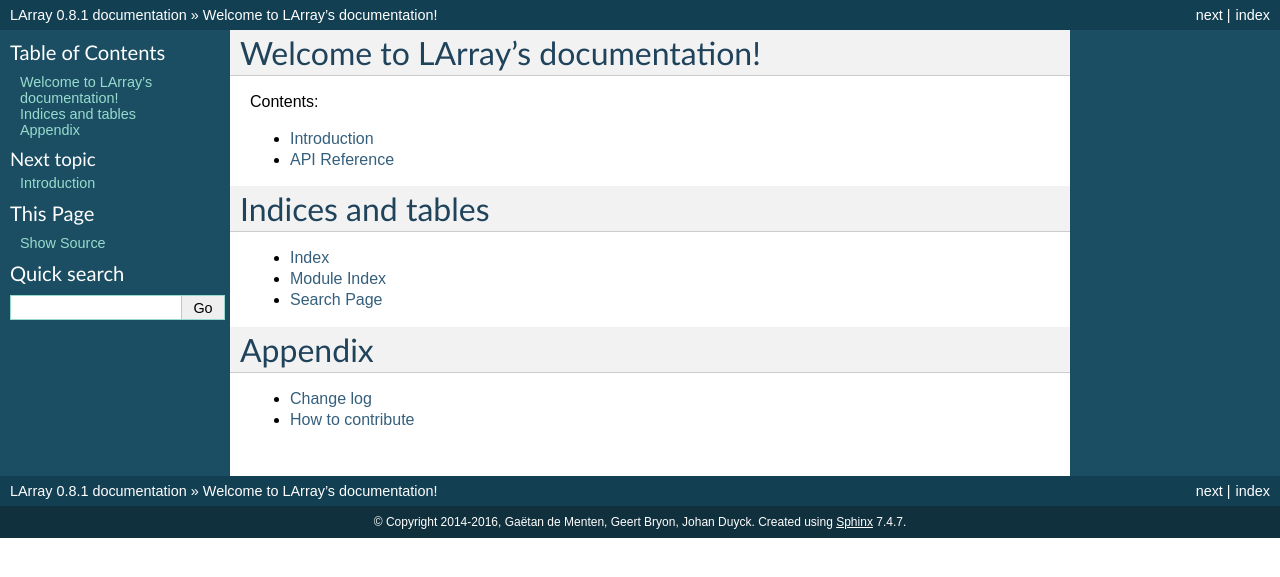
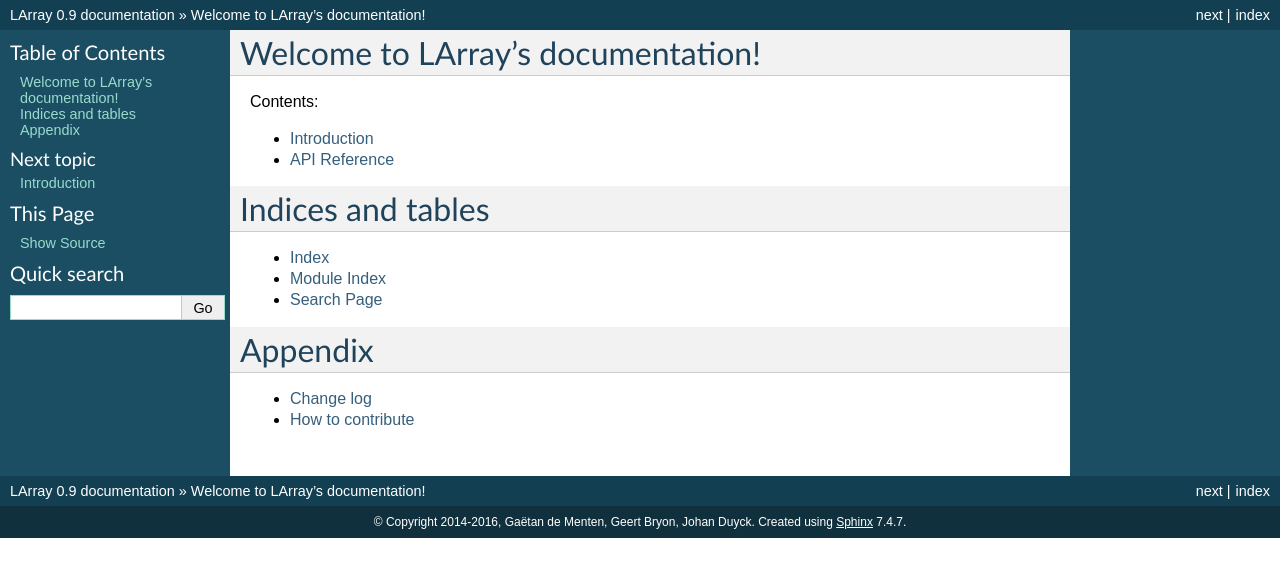
Before and after one commit to larray-project/larray, a Sphinx documentation site: the page built from doc/source/index.rst, in a window 1280 px wide. Shown: the top 577 px of the page. Built offline with Sphinx 7.4.7, drawn with Linux system fonts in a browser that asks for light colours.

Commit message:
prepare for 0.9

```diff
--- a/doc/source/conf.py
+++ b/doc/source/conf.py
@@ -68,9 +68,9 @@
 # built documents.
 #
 # The short X.Y version.
-version = '0.8'
+version = '0.9'
 # The full version, including alpha/beta/rc tags.
-release = '0.8.1'
+release = '0.9'
 
 # The language for content autogenerated by Sphinx. Refer to documentation
 # for a list of supported languages.
--- a/setup.py
+++ b/setup.py
@@ -9,7 +9,7 @@
 
 
 DISTNAME = 'larray'
-VERSION = '0.8.1'
+VERSION = '0.9'
 AUTHOR = 'Gaetan de Menten, Geert Bryon'
 AUTHOR_EMAIL = 'gdementen@gmail.com'
 DESCRIPTION = "N-D labeled arrays in Python"
```
Also changed, not shown: 2 other files.
